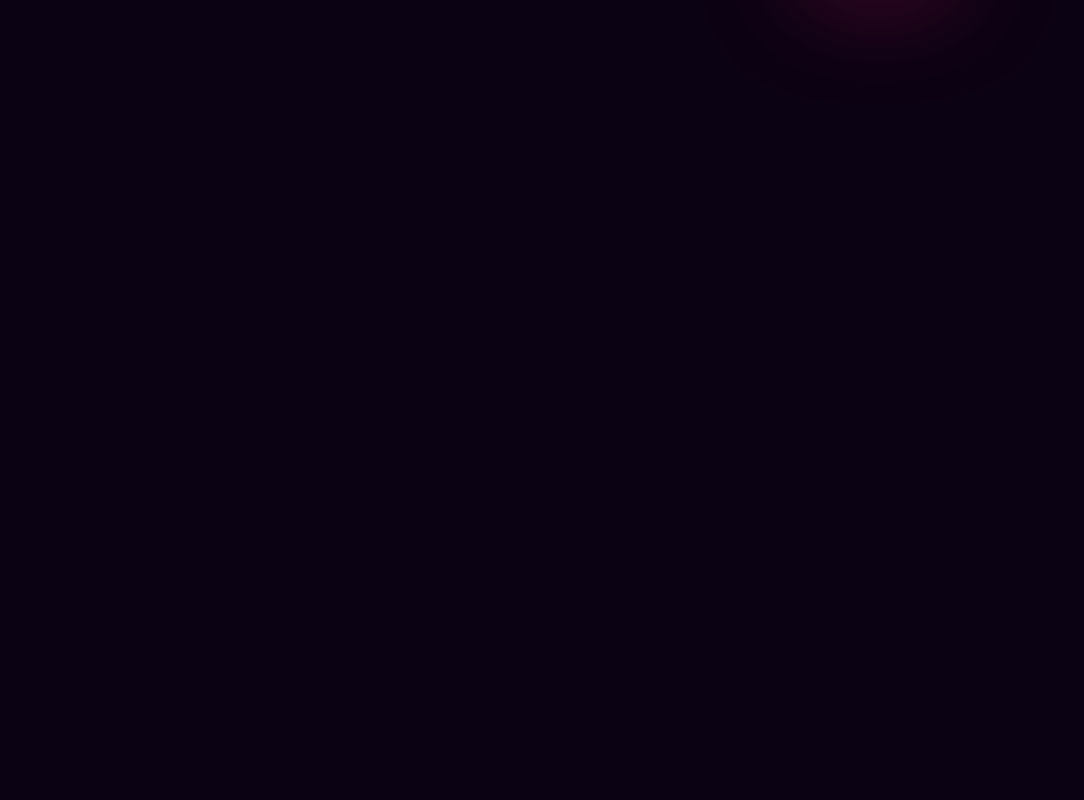
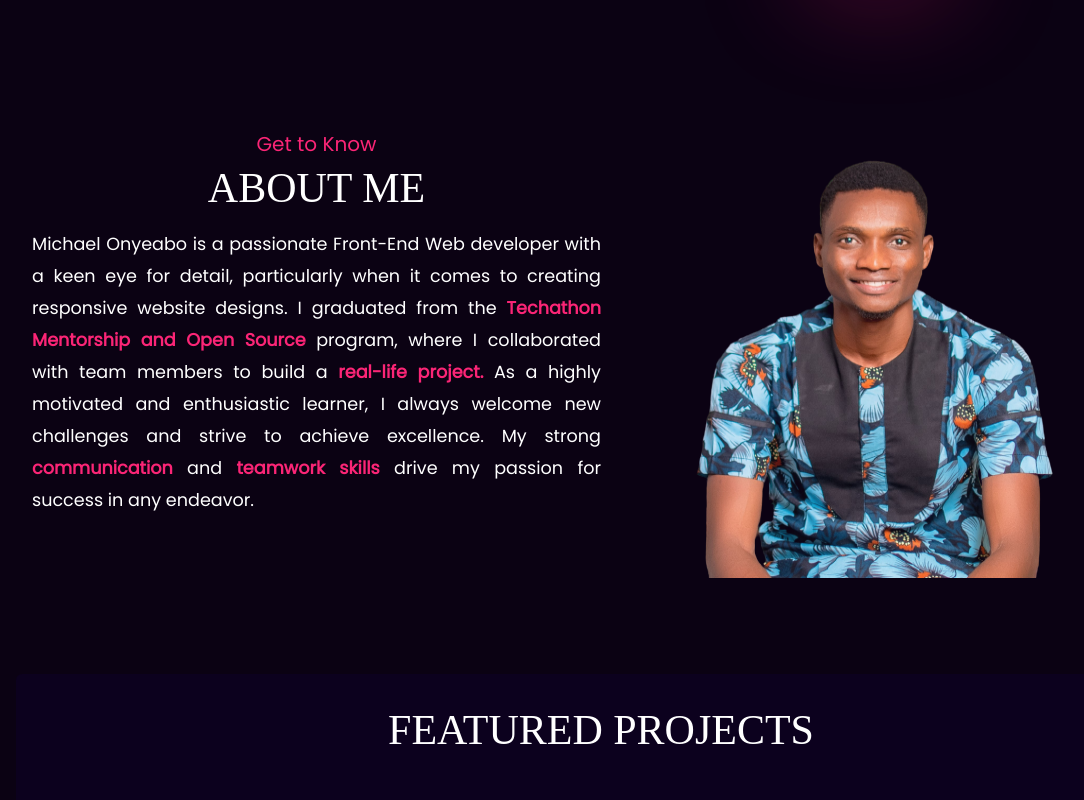
Before and after one commit to michyking/Michael_Onyeabo, a React (Vite) app: page / in a window 1280 px wide. Shown: the part 480-1280 px from the top of the page, without its empty margins (39-1123 px from the left). Built offline with nearby package versions, Linux system fonts and the light colour scheme; a web font is replaced by a local one.

Commit message:
footer added

```diff
--- a/src/Components/About.jsx
+++ b/src/Components/About.jsx
@@ -22,14 +22,14 @@ function About() {
   }, [])
 
   return (
-    <section className="section  place-items-center" id="about">
+    <section className=" place-items-center lg:mb-24" id="about">
       <div className="container mx-auto">
         <div
-          className="lg:text-center lg:gap-y-0 h-screen flex justify-between
+          className="lg:text-center lg:gap-y-0 flex justify-between
         flex-col-reverse lg:flex-row "
         >
           {/* text */}
-          <div className="flex-1 text-center px-4 flex flex-col items-center "  data-aos="fade-right">
+          <div className="flex-1 text-center px-4 flex flex-col items-center "  >
             <h3 className="text-primary text-[20px] mb-3">Get to Know</h3>
             <h1 className="h2">About Me</h1>
             <p className="text-left lg:text-justify">
@@ -54,7 +54,7 @@ function About() {
             </p>
           </div>
           {/* image */}
-          <div className="hidden lg:flex flex-1 max-h-[450px] mx-auto mix-blend-lighten"  data-aos="fade-left">
+          <div className="hidden lg:flex flex-1 max-h-[450px] mx-auto mix-blend-lighten"  >
             <img src={image} alt="" />
           </div>
         </div>
--- a/src/Components/Certificate.jsx
+++ b/src/Components/Certificate.jsx
@@ -21,7 +21,7 @@ function Certificate() {
   }, []);
 
   return (
-    <section className="section bg-sitebg py-10" data-aos="fade-up">
+    <section className="section bg-sitebg py-10">
       <div className="container mx-auto">
         <div>
           <h1 className="h2 text-center mb-11 lg:mb-24">certification</h1>
--- a/src/Components/Contact.jsx
+++ b/src/Components/Contact.jsx
@@ -3,14 +3,16 @@ import React, { useEffect, useRef } from "react";
 // icons
 import { MdEmail } from "react-icons/md";
 import { BsMessenger } from "react-icons/bs";
+import { FaAngleUp } from "react-icons/fa";
 
 // AOS
 import AOS from "aos";
 import "aos/dist/aos.css";
 
 // emailjs
-import emailjs from '@emailjs/browser';
+import emailjs from "@emailjs/browser";
 
+import { Link } from "react-scroll";
 
 function Contact() {
   useEffect(() => {
@@ -27,19 +29,28 @@ function Contact() {
   const submitHandler = (e) => {
     e.preventDefault();
 
-    emailjs.sendForm('service_hnx5mjd', 'template_o597dnn', form.current, '1Hnpq7tbrb48p7VS4')
-      .then((result) => {
+    emailjs
+      .sendForm(
+        "service_hnx5mjd",
+        "template_o597dnn",
+        form.current,
+        "1Hnpq7tbrb48p7VS4"
+      )
+      .then(
+        (result) => {
           console.log(result.text);
-      }, (error) => {
+        },
+        (error) => {
           console.log(error.text);
-      });
-      e.target.reset
+        }
+      );
+    e.target.reset();
   };
 
   return (
     <section className="my-16" id="contact">
       <div className="container mx-auto">
-        <div className="" data-aos="fade-up">
+        <div className="" >
           <h1 className="h2 mb-11 lg:mb-24 text-center">Contact info</h1>
           <div className="flex items-center justify-between flex-col lg:flex-row">
             {/* social media links */}
@@ -105,13 +116,24 @@ function Contact() {
                   rows="5"
                   className="form "
                   placeholder="Your Message"
-                  name='message'
+                  name="message"
                 ></textarea>
                 <button className="btn btn-sm">Send message</button>
               </form>
             </div>
           </div>
         </div>
+        {/* Top icon */}
+        <Link
+          className="flex items-center justify-center gap-x-2 text-primary
+        font-semibold cursor-pointer text-lg my-14 hover: hover:text-white"
+          to="head"
+          smooth={true}
+          duration={800}
+        >
+          <p className=" ">Back to top</p>
+          <FaAngleUp />
+        </Link>
       </div>
     </section>
   );
--- a/src/Components/Footer.jsx
+++ b/src/Components/Footer.jsx
@@ -1,8 +1,25 @@
 import React from 'react'
+
+// icons
+import { AiFillLinkedin, AiFillInstagram, AiFillGithub } from "react-icons/ai";
+import { BsTwitter } from "react-icons/bs";
+import { FaFacebookSquare, } from "react-icons/fa";
 
 function Footer() {
   return (
-    <div>Footer</div>
+    <section className='bg-sitebg mt-10 lg:mt-24 py-10'>
+      <div className="container mx-auto">
+        <div className='flex justify-between items-center flex-col lg:flex-row gap-y-4'>
+          <div className='flex gap-x-2 lg:gap-x-5 text-xl'>
+              <a href="https://www.linkedin.com/in/michael-onyeabo-4113231b7/" className=' hover:text-primary'><AiFillLinkedin/></a>
+              <a href="https://twitter.com/michaelonyeabo" className=' hover:text-primary'><BsTwitter/></a>
+              <a href="https://web.facebook.com/michael.onyeabo.161" className=' hover:text-primary'><FaFacebookSquare/></a>
+              <a href="" className=' hover:text-primary'><AiFillGithub/></a>
+          </div>
+          <p>(c) All rights reserved 2023</p>
+        </div>
+      </div>
+    </section>
   )
 }
 
--- a/src/Components/Header.jsx
+++ b/src/Components/Header.jsx
@@ -2,7 +2,7 @@ import React from 'react'
 
 function Header() {
   return (
-    <header className=' my-11 lg:my-8 md:py-8 lg:py-0'>
+    <header className=' my-11 lg:my-8 md:py-8 lg:py-0' id='head'>
         <div className="container mx-auto flex items-center justify-end">
           <button className="btn btn-sm text-[15px]">Online Resume</button>
         </div>
--- a/src/Components/Hero.jsx
+++ b/src/Components/Hero.jsx
@@ -25,7 +25,7 @@ function Hero() {
   }, [])
 
   return (
-    <section className="h-screen py-8 place-items-center" id="hero">
+    <section className=" py-8 place-items-center mb-16 lg:mb-28" id="hero">
       <div className="container mx-auto ">
         <div className="flex flex-col lg:flex-row items-center justify-between lg:gap-x-0">
           <div className="hidden lg:flex flex-1 max-w-[450px] mx-auto mix-blend-lighten"  data-aos="fade-down">
--- a/src/Components/Projects.jsx
+++ b/src/Components/Projects.jsx
@@ -32,7 +32,7 @@ function Projects() {
           {/* first project */}
           <div
             className="flex flex-col lg:flex-row items-center justify-between gap-y-5 lg:gap-x-16 mb-14 lg:mb-24"
-            data-aos="fade-up"
+
           >
             {/* image */}
             <div className="flex-1">
@@ -65,7 +65,7 @@ function Projects() {
           {/* second project */}
           <div
             className="flex flex-col lg:flex-row items-center justify-between gap-y-5 lg:gap-x-16 mb-14 lg:mb-24"
-            data-aos="fade-up"
+
           >
             {/* image */}
             <div className="flex-1">
@@ -99,7 +99,7 @@ function Projects() {
           {/* third project */}
           <div
             className="flex flex-col lg:flex-row items-center justify-between gap-y-5 lg:gap-x-16 mb-14 lg:mb-24"
-            data-aos="fade-up"
+
           >
             {/* image */}
             <div className="flex-1">
--- a/src/index.css
+++ b/src/index.css
@@ -69,11 +69,5 @@
     .form {
       @apply bg-transparent border border-primary outline-none rounded-md w-[300px] lg:w-[500px] px-4 py-3;
     }
-    .form::placeholder {
-      @apply pr-5;
-    }
 
-    /* .section {
-      @apply py-8 lg:py-20 lg:h-screen flex items-center;
-    } */
   }
```
